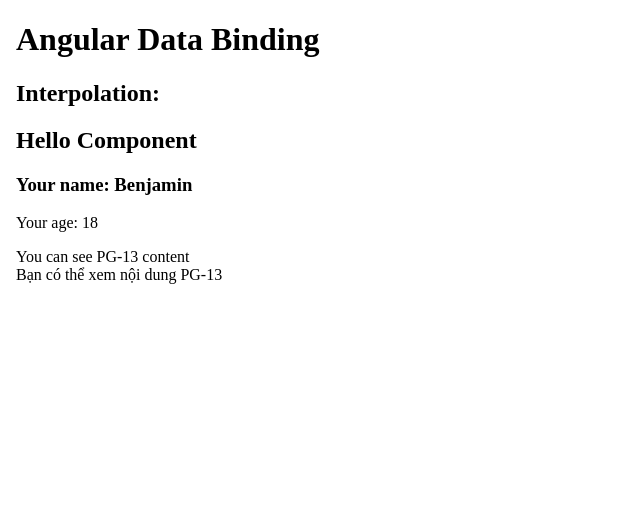
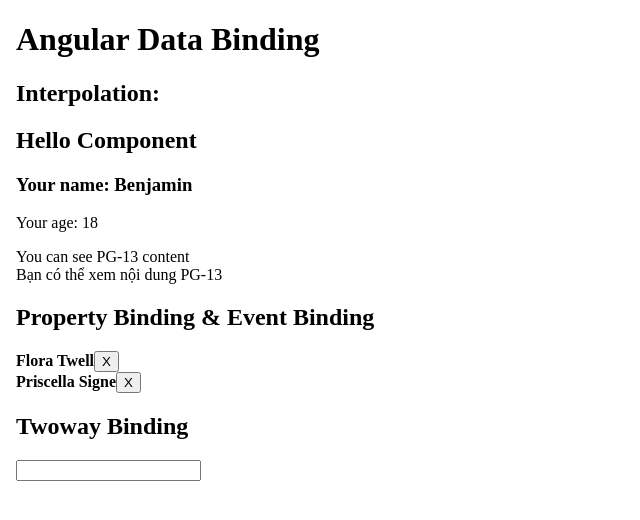
Before and after one commit to benjaminfrdev/Angular-signin-form, an Angular app: page / in a window 1280 px wide. Shown: the top 520 px of the page, without its empty margins (0-640 px from the left). Built offline with nearby package versions, Linux system fonts and the light colour scheme.

Commit message:
new commit

```diff
--- a/src/app/app.component.html
+++ b/src/app/app.component.html
@@ -9,10 +9,14 @@
 </head>
 
 <body>
+
     <h1>Angular Data Binding</h1>
     <h2>Interpolation: </h2>
     <app-hello></app-hello>
-    <app-author></app-author>
+    <h2>Property Binding & Event Binding</h2>
+    <app-author-list></app-author-list>
+    <h2>Twoway Binding</h2>
+    <input type="text" [ngModel]='name'>
 </body>
 
 </html>
--- a/src/app/app.component.ts
+++ b/src/app/app.component.ts
@@ -7,4 +7,5 @@
 })
 export class AppComponent {
   title = 'Angular-SignInForm';
+  name!: string;
 }
```
Also changed, not shown: src/app/app.module.ts (+8 -2 lines).
